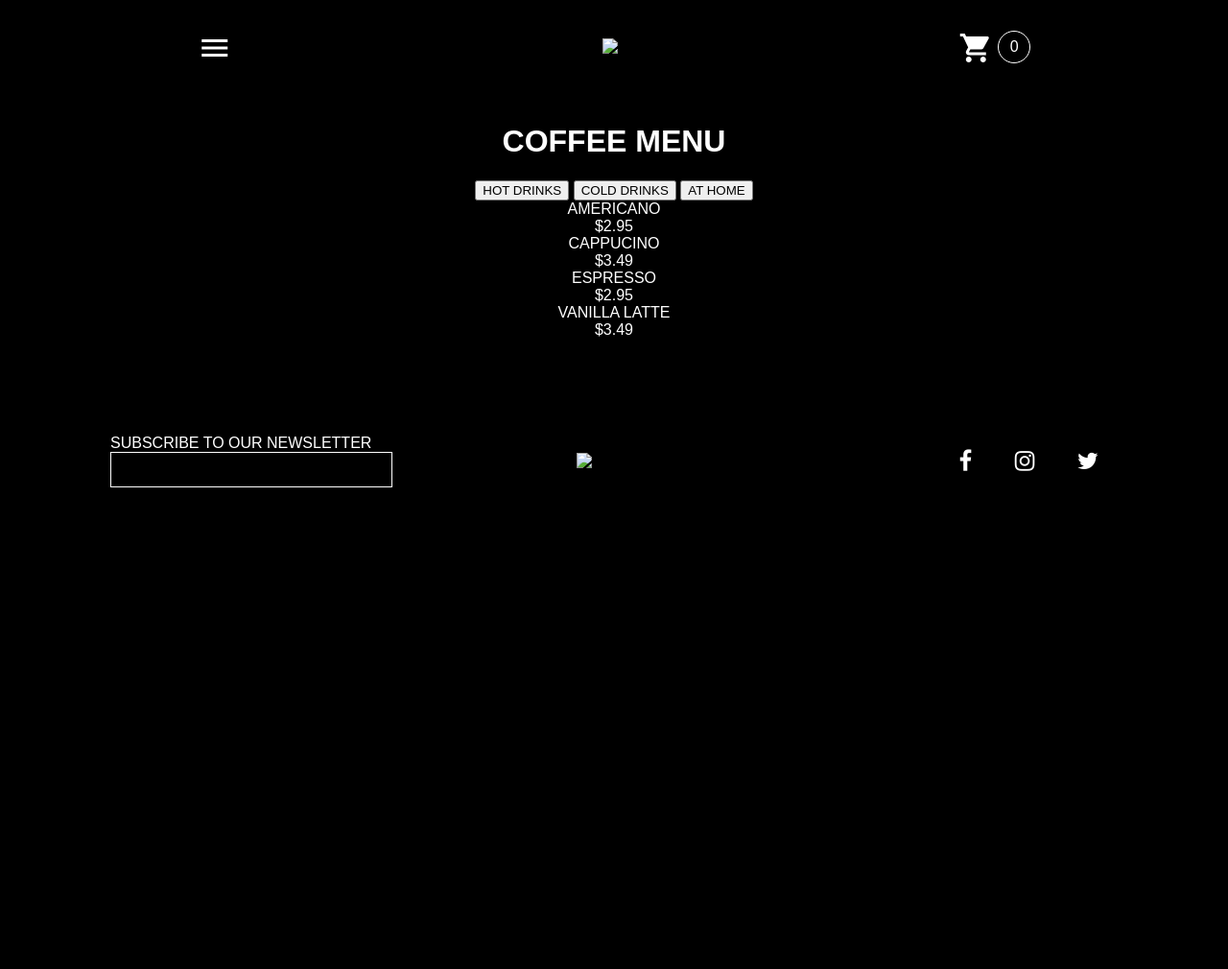
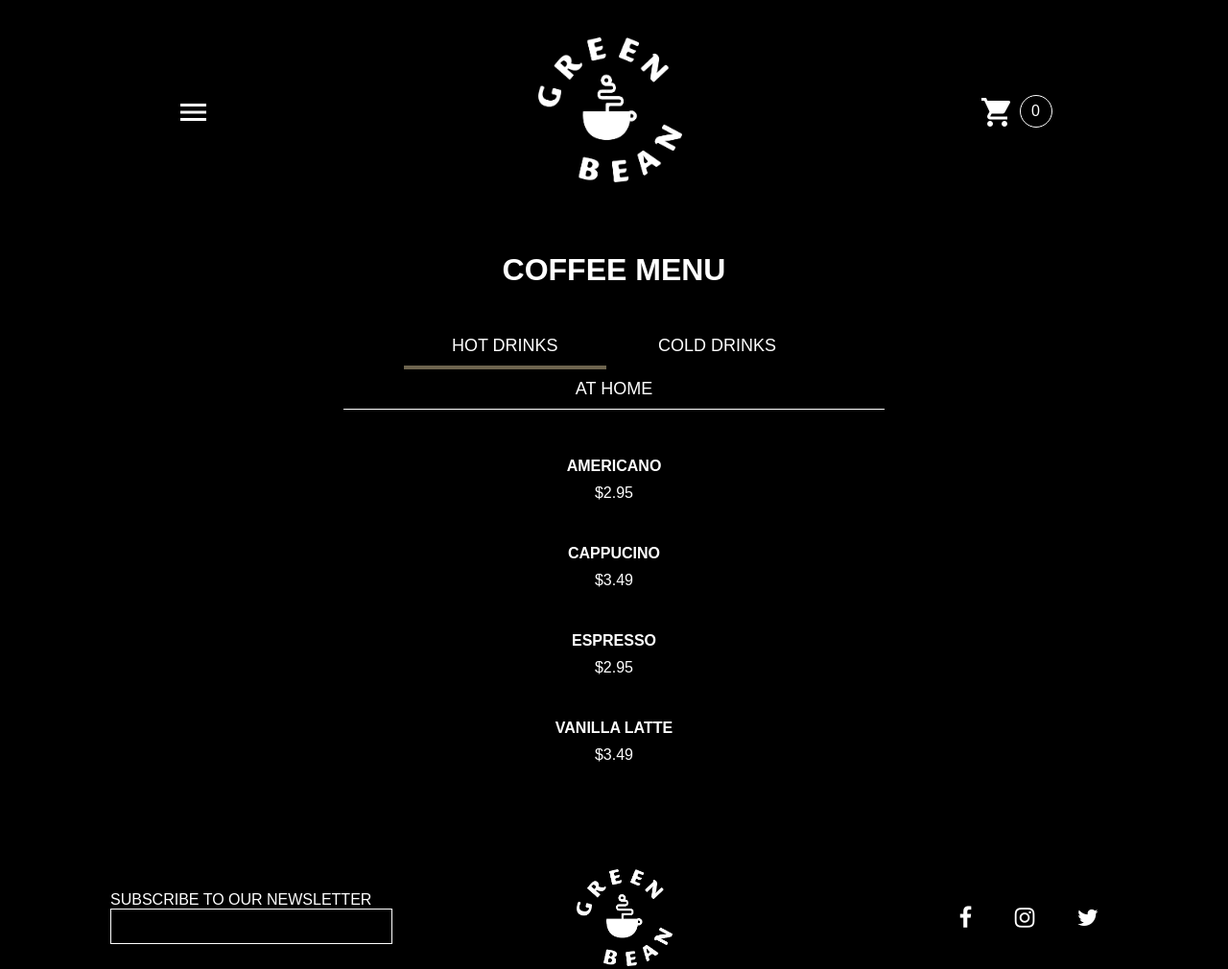
Before and after one commit to mzschandy/greenbean-coffee, a plain HTML site: page html/menu.html in a window 1280 px wide. Shown: the whole page at 96% size. Before the commit the page ends 800 px from the top, so only its background shows below. Drawn offline with nearby package versions, Linux system fonts and the light colour scheme; files that its build step writes are made by us from their sources; the site is published under a folder, as on GitHub Pages, so addresses that start at the root find nothing; a web font is replaced by a local one.

Commit message:
Update menu.html

```diff
--- a/html/menu.html
+++ b/html/menu.html
@@ -8,7 +8,7 @@
   <link href="https://fonts.googleapis.com/icon?family=Material+Icons" rel="stylesheet">
   <link rel="stylesheet" href="https://cdnjs.cloudflare.com/ajax/libs/font-awesome/4.7.0/css/font-awesome.min.css">
   <link rel="stylesheet" href="../css/main.css">
-  <link rel="stylesheet" href="/css/menu.css">
+  <link rel="stylesheet" href="../css/menu.css">
 </head>
 
 <body>
@@ -28,7 +28,7 @@
     <i onclick="openNav()" class="material-icons" style="">menu</i>
     <h3 class="center-logo">
       <a href="index.html">
-        <img class="greenhouse" src="/img/GB_logoWhite.png" style="width: 150px">
+        <img class="greenhouse" src="../img/GB_logoWhite.png" style="width: 150px">
       </a>
     </h3>
     <div class="shopping" style="">
@@ -143,7 +143,7 @@
         <input name="newsletter" type="email">
       </form>
     </div>
-    <img src="/img/GB_logoWhite.png" style="width: 100px">
+    <img src="../img/GB_logoWhite.png" style="width: 100px">
     <div class="social">
       <i style="font-size:24px" class="fa">&#xf09a;</i>
       <i style="font-size:24px" class="fa">&#xf16d;</i>
```
